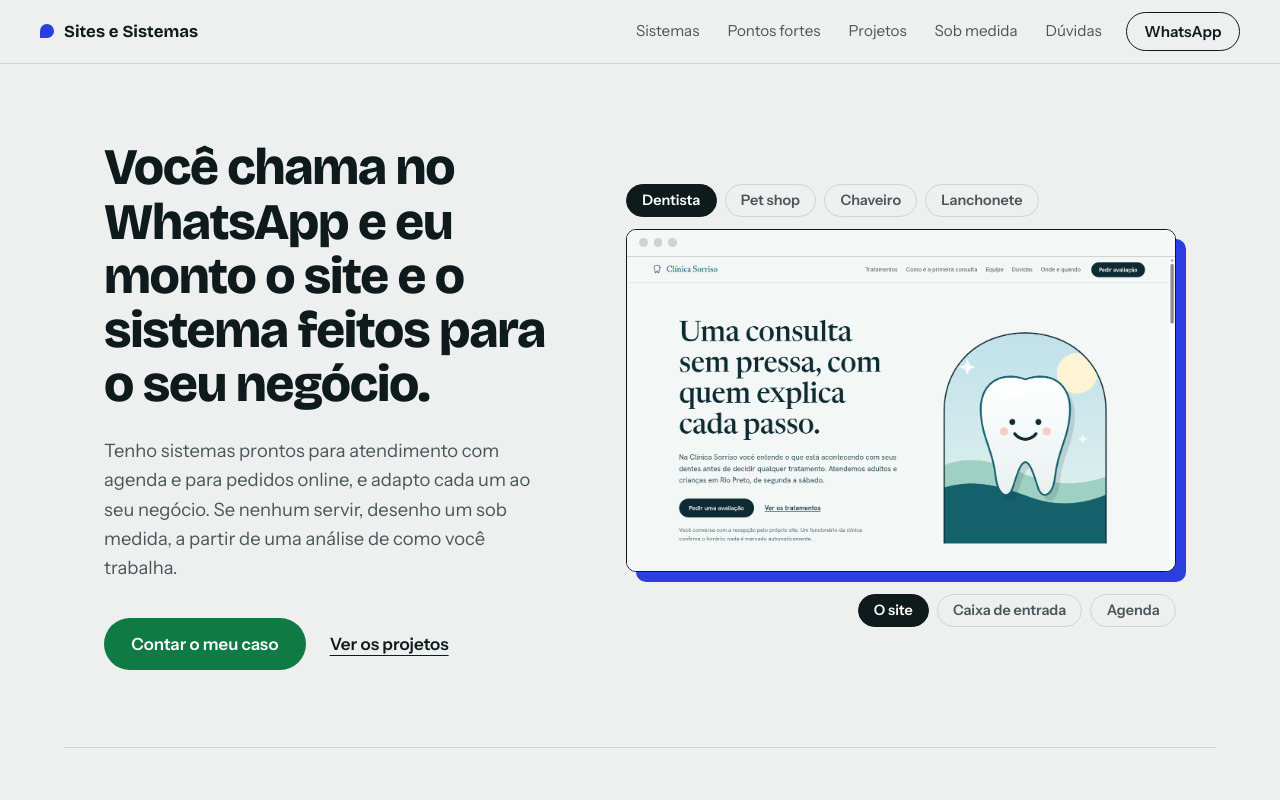
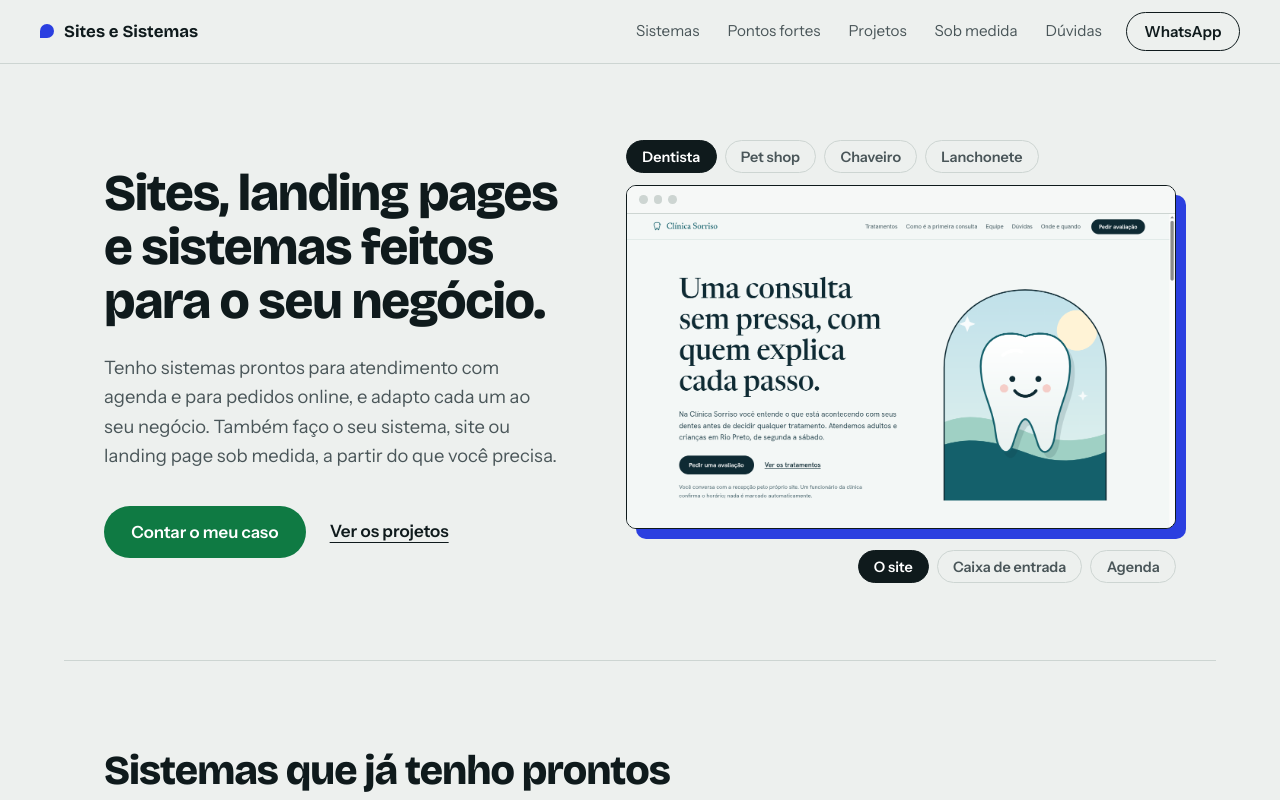
Before and after one commit to portfoliodigitalyuri/portfoliodigitalyuri.github.io, a plain HTML site: page index.html in a window 1280 px wide. Shown: the top 800 px of the page. Drawn offline with nearby package versions, Linux system fonts and the light colour scheme.

Commit message:
Deixa claro o foco em sites, landing pages e sistemas

```diff
--- a/index.html
+++ b/index.html
@@ -4,7 +4,7 @@
   <meta charset="utf-8">
   <meta name="viewport" content="width=device-width, initial-scale=1">
   <title>Sites e Sistemas para pequenos negócios</title>
-  <meta name="description" content="Sistemas prontos para atendimento com agenda e para pedidos online, adaptados ao seu negócio, e sistemas sob medida a partir de uma análise de como você trabalha. Contato pelo WhatsApp.">
+  <meta name="description" content="Sites, landing pages e sistemas para pequenos negócios: sistemas prontos para atendimento com agenda e para pedidos online, e projetos sob medida a partir do que você precisa. Contato pelo WhatsApp.">
   <link rel="preconnect" href="https://fonts.googleapis.com">
   <link rel="preconnect" href="https://fonts.gstatic.com" crossorigin>
   <link href="https://fonts.googleapis.com/css2?family=Bricolage+Grotesque:opsz,wght@12..96,500;12..96,700;12..96,800&family=Instrument+Sans:wght@400;500;600&display=swap" rel="stylesheet">
@@ -33,8 +33,8 @@
   <!-- HERO: a demonstração mostra os projetos de verdade -->
   <section class="hero">
     <div class="hero-texto">
-      <h1>Você chama no WhatsApp e eu monto o site e o sistema feitos para o seu negócio.</h1>
-      <p class="lede">Tenho sistemas prontos para atendimento com agenda e para pedidos online, e adapto cada um ao seu negócio. Se nenhum servir, desenho um sob medida, a partir de uma análise de como você trabalha.</p>
+      <h1>Sites, landing pages e sistemas feitos para o seu negócio.</h1>
+      <p class="lede">Tenho sistemas prontos para atendimento com agenda e para pedidos online, e adapto cada um ao seu negócio. Também faço o seu sistema, site ou landing page sob medida, a partir do que você precisa.</p>
       <div class="hero-acoes">
         <a class="botao botao-wa botao-grande" data-wa data-msg="Oi! Vi seu portfólio e quero conversar sobre um sistema para o meu negócio." href="#contato">Contar o meu caso</a>
         <a class="link" href="#projetos">Ver os projetos</a>
@@ -212,7 +212,7 @@
     <div class="faixa-dentro">
       <div class="faixa-texto">
         <h2>Sob medida, a partir de uma análise</h2>
-        <p>Se o seu negócio não cabe em nenhum dos sistemas acima, eu desenho um para ele. Cadastros, controles, painéis e fluxos que hoje vivem no papel, na planilha ou na cabeça de alguém.</p>
+        <p>Se o seu negócio não cabe em nenhum dos sistemas acima, eu faço o site, a landing page ou o sistema sob medida para ele. Cadastros, controles, painéis e fluxos que hoje vivem no papel, na planilha ou na cabeça de alguém.</p>
       </div>
       <ol class="passos">
         <li><strong>Você conta como trabalha</strong> Pelo WhatsApp: o que o negócio faz, como o cliente chega e onde as coisas travam.</li>
```
